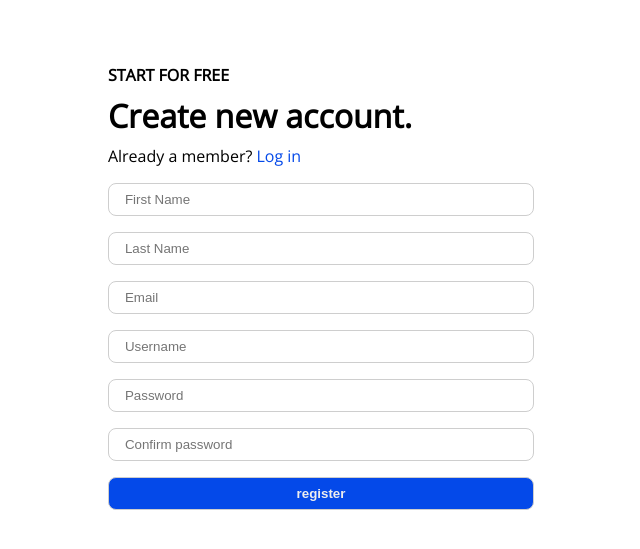
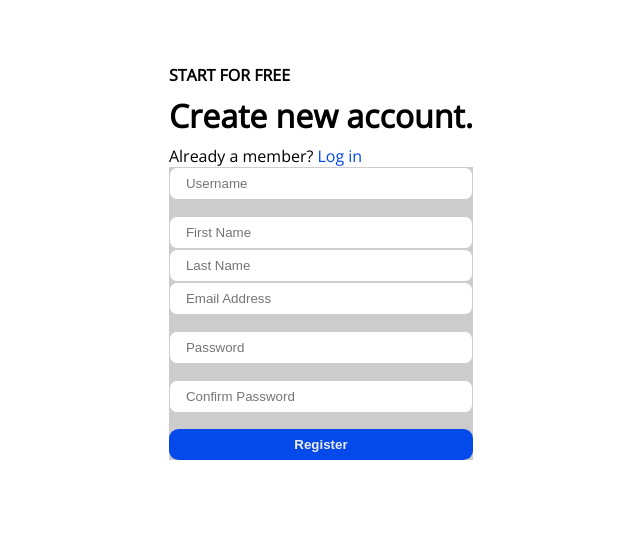
Before and after one commit to joaovitorwitt/django-crm, a Django app: page /register/ in a window 1280 px wide. Shown: the part 57-606 px from the top of the page, without its empty margins (319-959 px from the left). Run offline with Django 4.2, Linux system fonts and the light colour scheme.

Commit message:
fixing forms

```diff
--- a/dcrm/website/forms.py
+++ b/dcrm/website/forms.py
@@ -4,9 +4,9 @@ from django import forms
 
 
 class SignUpForm(UserCreationForm):
-    email = forms.EmailField(label="", widget=forms.TextInput(attrs={'class': 'email', 'placeholder': 'Email Address'}))
-    first_name = forms.CharField(label="", max_length="50", widget=forms.TextInput(attrs={'class': 'first-name', 'placeholder':'First Name'}))
-    last_name = forms.CharField(label="", max_length="50", widget=forms.TextInput(attrs={'class': 'last-name', 'placeholder':'Last Name'}))
+    first_name = forms.CharField(label="", max_length="50", widget=forms.TextInput(attrs={'class': 'first-name', 'placeholder':'First Name', 'autocomplete': 'off'}))
+    last_name = forms.CharField(label="", max_length="50", widget=forms.TextInput(attrs={'class': 'last-name', 'placeholder':'Last Name', 'autocomplete': 'off'}))
+    email = forms.EmailField(label="", widget=forms.TextInput(attrs={'class': 'email', 'placeholder': 'Email Address', 'autocomplete': 'off'}))
 
 
 
@@ -21,15 +21,19 @@ class SignUpForm(UserCreationForm):
 
         self.fields['username'].widget.attrs['class'] = 'username'
         self.fields['username'].widget.attrs['placeholder'] = 'Username'
+        self.fields['username'].widget.attrs['autocomplete'] = 'off'
         self.fields['username'].label = ''
-        self.fields['username'].help_text = '<span>Required. 50 characters max</span>'
+        # self.fields['username'].help_text = '<span>Required. 50 characters max</span>'
+        self.fields['username'].help_text = ''
 
         self.fields['password1'].widget.attrs['class'] = 'password1'
         self.fields['password1'].widget.attrs['placeholder'] = 'Password'
         self.fields['password1'].label = ''
-        self.fields['password1'].help_text = '<ul><li>Your password must contain at least 8 characters</li><li>Password must have at least one special character</li><li>Password must contain at least one number</li></ul>'
+        # self.fields['password1'].help_text = '<ul><li>Your password must contain at least 8 characters</li><li>Password must have at least one special character</li><li>Password must contain at least one number</li></ul>'
+        self.fields['password1'].help_text = ''
 
         self.fields['password2'].widget.attrs['class'] = 'password2'
         self.fields['password2'].widget.attrs['placeholder'] = 'Confirm Password'
         self.fields['password2'].label = ''
-        self.fields['password2'].help_text = '<span>Passwords must match</span>'
+        # self.fields['password2'].help_text = '<span>Passwords must match</span>'
+        self.fields['password2'].help_text = ''
--- a/dcrm/website/static/styles/styles.css
+++ b/dcrm/website/static/styles/styles.css
@@ -110,7 +110,6 @@ a {
 
 .top-info > span {
     text-transform: uppercase;
-    /* color: #ededee; */
     font-weight: bold;
 }
 
@@ -126,11 +125,11 @@ a {
     text-decoration: underline;
 }
 
-.full-name-wrapper {
-   margin: 1rem 0;
+.form-inner-wrapper {
+    background-color: #ccc;
 }
 
-.full-name-wrapper > input {
+.first-name, .last-name {
     padding: .5rem 1rem;
     width: 100%;
     border-radius: .5rem;
@@ -138,12 +137,7 @@ a {
     outline: none;
 }
 
-.input-wrapper {
-    display: flex;
-    flex-direction: column;
-}
-
-.input-wrapper > input {
+.email, .username, .password1, .password2 {
     margin-bottom: 1rem;
     width: 100%;
     padding: .5rem 1rem;
@@ -152,13 +146,17 @@ a {
     outline: none;
 }
 
-.input-wrapper > input[type=submit] {
+.submit-button {
     background-color: #0449e9;
     color: #ededee;
     font-weight: bold;
     cursor: pointer;
+    border: none;
+    width: 100%;
+    padding: .5rem 1rem;
+    border-radius: .6rem;
 }
 
-.input-wrapper > input[type=submit]:hover {
+.submit-button:hover {
     background-color: #5195ea;
 }
--- a/dcrm/website/templates/register.html
+++ b/dcrm/website/templates/register.html
@@ -15,19 +15,11 @@
             <div class="form-wrapper">
                 <form method="post" action="{% url 'website:home' %}">
                     {% csrf_token %}
-                    <div class="full-name-wrapper">
-                        <input style="margin-bottom: 1rem;" type="text" placeholder="First Name" name="username" autocomplete="off" class="first-name">
-                        <input type="text" placeholder="Last Name" name="last-name" autocomplete="off" class="last-name">
+                    <div class="form-inner-wrapper">
+                        {{ form.as_p }}
+                        <input type="submit" value="Register" class="submit-button">
                     </div>
 
-                    <div class="input-wrapper">
-                        <input type="text" placeholder="Email" name="email" autocomplete="off" class="email">
-                        <input type="text" placeholder="Username" name="username" autocomplete="off" class="username">
-                        <input type="password" name="password" placeholder="Password" class="password1">
-                        <input type="passwrod" name="confirmation" placeholder="Confirm password" class="password2">
-
-                        <input type="submit" value="register" class="submit-button">
-                    </div>
 
                 </form>
             </div>
--- a/dcrm/website/views.py
+++ b/dcrm/website/views.py
@@ -1,6 +1,7 @@
 from django.shortcuts import render, redirect
 from django.contrib.auth import authenticate, login, logout
 from django.contrib import messages
+from .forms import SignUpForm
 
 
 # Create your views here.
@@ -43,7 +44,22 @@ def logout_user(request):
 # register page
 def register_user(request):
     if request.method == "POST":
-        ...
+        form = SignUpForm(request.POST)
+
+        if form.is_valid():
+            form.save()
+            # authenticate user and log user in
+            username = form.cleaned_data['username']
+            password = form.cleaned_data['password1']
+
+            user = authenticate(username=username, password=password)
+            login(request, user)
+
+            messages.success(request, "You have successfully registerd, welcome")
+            return redirect("website:home")
 
     else:
-        return render(request, 'register.html', {})
+        form = SignUpForm()
+        return render(request, 'register.html', {'form': form})
+
+    return render(request, 'register.html', {'form': form})
```
